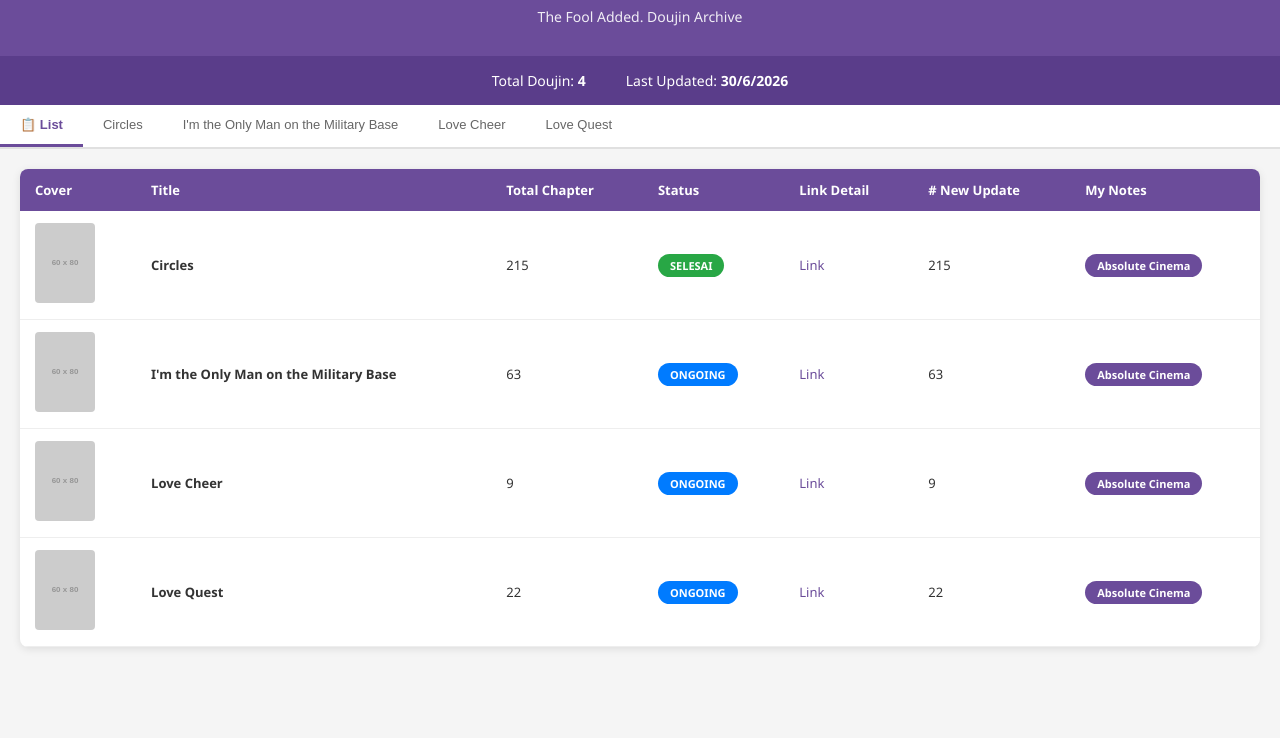
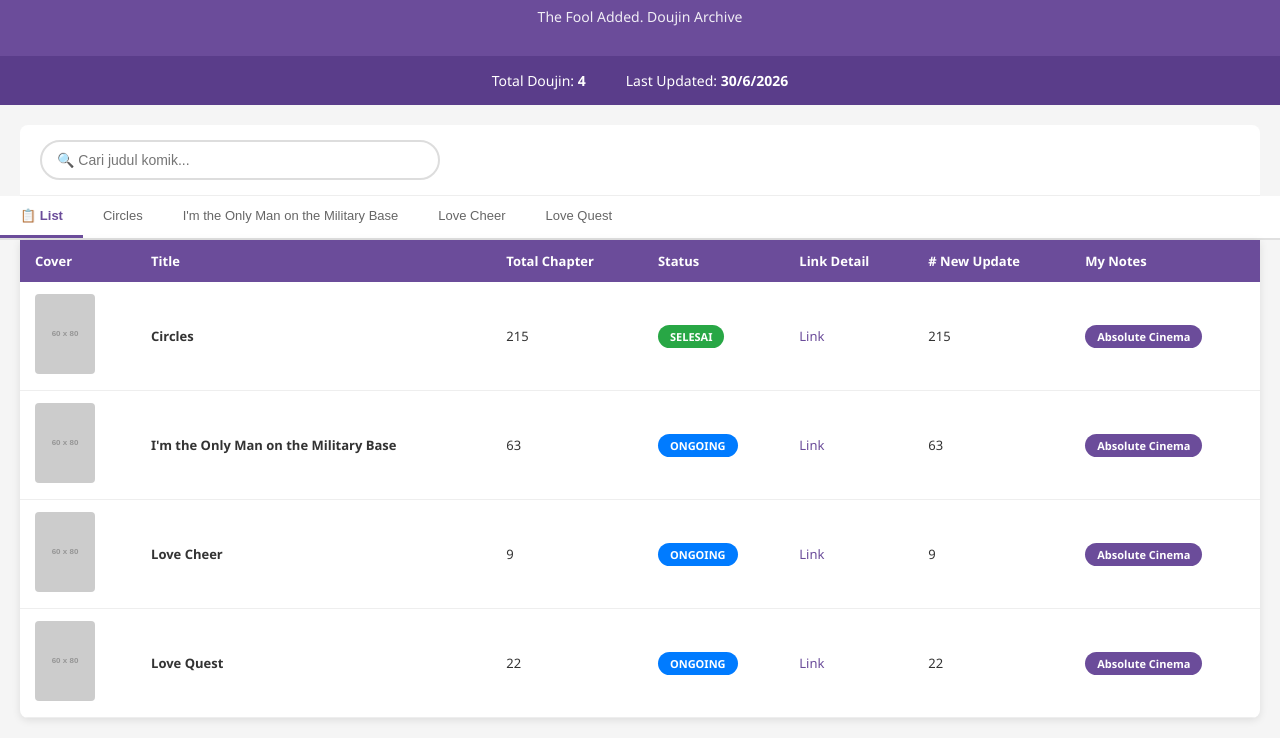
Before and after one commit to stevensugito31/Klein-s-List, a plain HTML site: page index.html in a window 1280 px wide. Shown: the part 82-820 px from the top of the page. Drawn offline with Linux system fonts and the light colour scheme; placeholder pictures from the web are drawn by us.

Commit message:
Update index.html

```diff
--- a/index.html
+++ b/index.html
@@ -41,6 +41,28 @@
             font-size: 14px;
         }
 
+        /* SEARCH */
+        .search-box {
+            padding: 15px 20px;
+            background: white;
+            margin: 20px 20px 0 20px;
+            border-radius: 8px 8px 0 0;
+            border-bottom: 1px solid #eee;
+        }
+        .search-box input {
+            width: 100%;
+            max-width: 400px;
+            padding: 10px 15px;
+            border: 2px solid #ddd;
+            border-radius: 25px;
+            font-size: 14px;
+            outline: none;
+            transition: border-color 0.3s;
+        }
+        .search-box input:focus {
+            border-color: #6b4c9a;
+        }
+
         /* TAB NAVIGATION */
         .tabs {
             display: flex;
@@ -72,8 +94,8 @@
         /* TABLE */
         .table-container {
             background: white;
-            margin: 20px;
-            border-radius: 8px;
+            margin: 0 20px 20px 20px;
+            border-radius: 0 0 8px 8px;
             overflow: hidden;
             box-shadow: 0 2px 8px rgba(0,0,0,0.1);
         }
@@ -226,6 +248,11 @@
         <span>Last Updated: <strong id="last-updated">-</strong></span>
     </div>
 
+    <!-- SEARCH BAR -->
+    <div class="search-box">
+        <input type="text" id="search-input" placeholder="🔍 Cari judul komik..." onkeyup="searchDoujin()">
+    </div>
+
     <!-- TABS -->
     <div class="tabs" id="tabs"></div>
 
@@ -354,12 +381,42 @@
             document.getElementById('last-updated').textContent = new Date().toLocaleDateString('id-ID');
         }
 
+        // SEARCH FUNCTION
+        function searchDoujin() {
+            const query = document.getElementById('search-input').value.toLowerCase();
+            const tbody = document.getElementById('list-body');
+            tbody.innerHTML = '';
+
+            const filtered = doujinList.filter(d => d.title.toLowerCase().includes(query));
+
+            filtered.forEach(d => {
+                const statusClass = d.status === 'Selesai' ? 'badge-selesai' :
+                                   d.status === 'Ongoing' ? 'badge-ongoing' : 'badge-hiatus';
+
+                tbody.innerHTML += `
+                    <tr>
+                        <td><img src="${d.cover}" class="cover" alt="${d.title}"></td>
+                        <td><strong>${d.title}</strong></td>
+                        <td>${d.chapter}</td>
+                        <td><span class="badge ${statusClass}">${d.status}</span></td>
+                        <td><a href="${d.link}" target="_blank">Link</a></td>
+                        <td>${d.newUpdate}</td>
+                        <td><span class="note">${d.notes}</span></td>
+                    </tr>
+                `;
+            });
+
+            document.getElementById('total-count').textContent = filtered.length;
+        }
+
         // SHOW LIST
         function showList() {
             document.querySelectorAll('.tab').forEach(t => t.classList.remove('active'));
             document.querySelectorAll('.tab')[0].classList.add('active');
             document.getElementById('list-content').classList.add('active');
             document.getElementById('detail-content').classList.remove('active');
+            document.getElementById('search-input').value = '';
+            renderList();
         }
 
         // SHOW DETAIL
```
